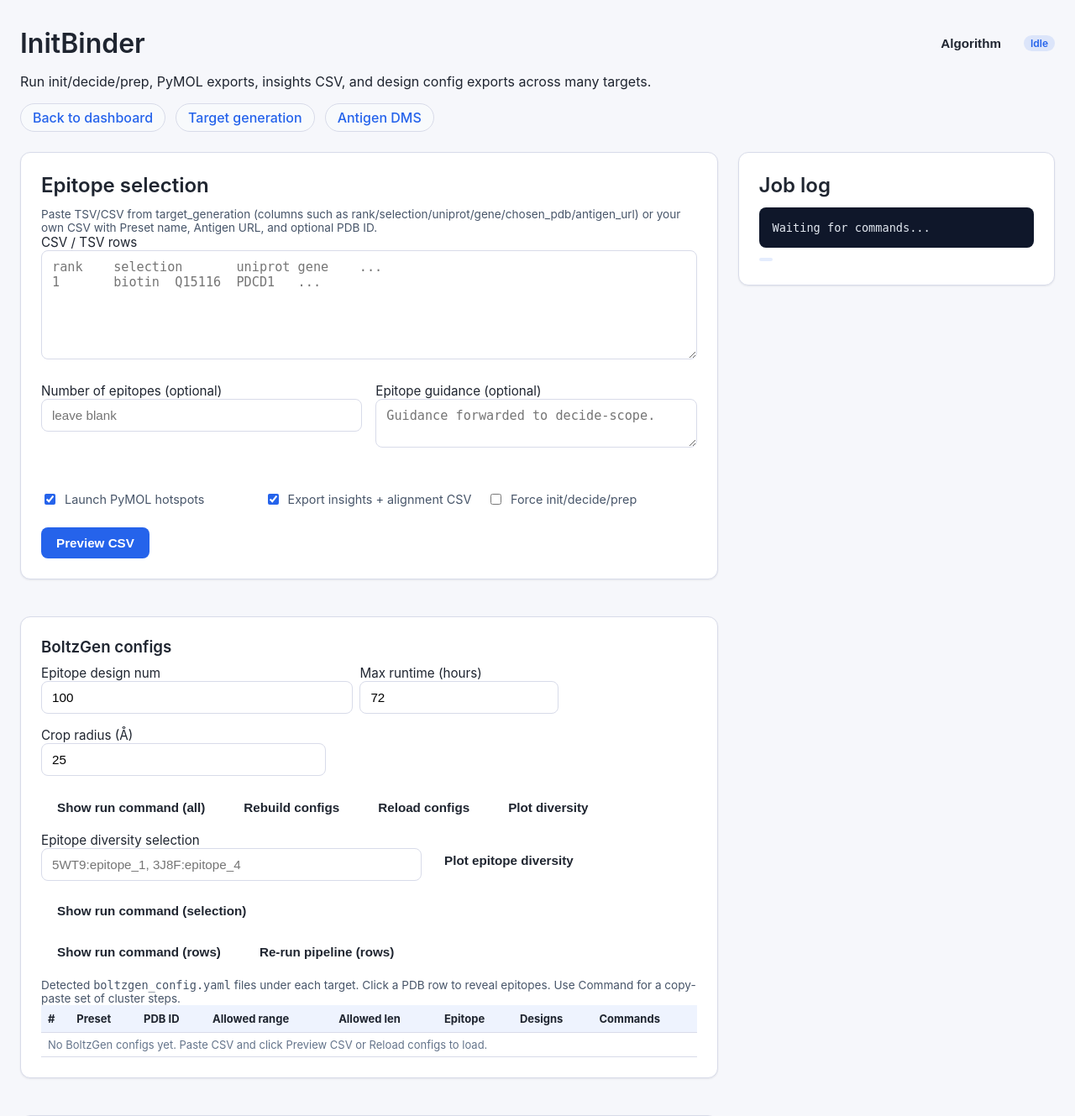
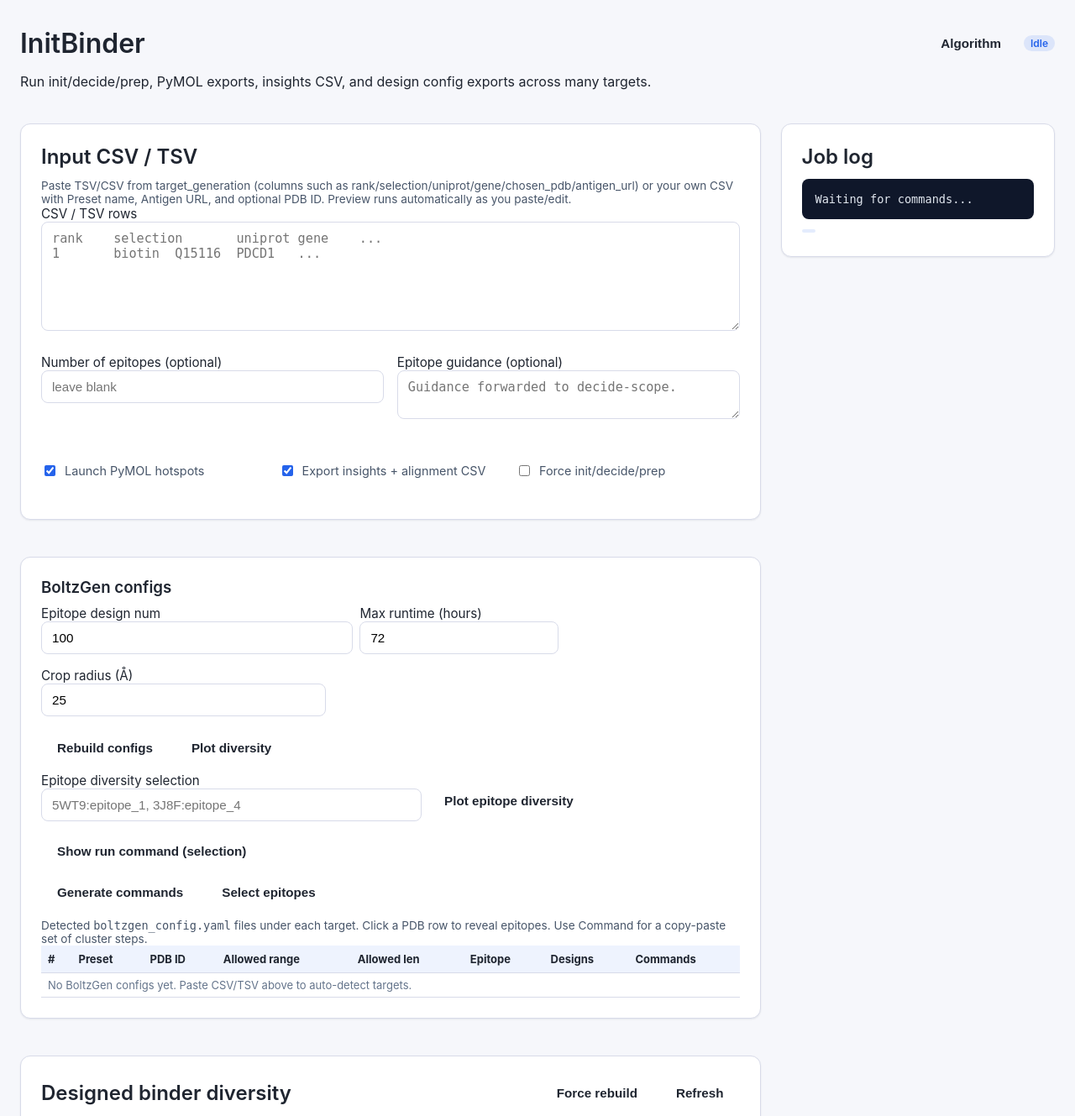
Before and after one commit to takaria0/initbinder, a Python web app: template webapp/templates/bulk.html in a window 1280 px wide. Shown: the top 1329 px of the page at 84% size. Run offline with Jinja, Linux system fonts and the light colour scheme; the template is opened without the code that fills it, so the values that code supplies are empty.

Commit message:
ui update

```diff
--- a/webapp/static/css/app.css
+++ b/webapp/static/css/app.css
@@ -82,7 +82,7 @@ body.debug-mode .debug-only {
 }
 
 main.app-shell {
-  max-width: 1600px;
+  max-width: 1920px;
   margin: 0 auto;
   padding: 32px 24px 64px;
   display: flex;
@@ -1527,7 +1527,7 @@ body.modal-open {
 
 .bulk-layout {
   display: grid;
-  grid-template-columns: minmax(0, 2.2fr) minmax(320px, 1fr);
+  grid-template-columns: minmax(0, 2.7fr) minmax(320px, 1fr);
   gap: 24px;
   align-items: start;
 }
--- a/webapp/templates/bulk.html
+++ b/webapp/templates/bulk.html
@@ -39,11 +39,6 @@
           <div>
             <h1>InitBinder</h1>
             <p>Run init/decide/prep, PyMOL exports, insights CSV, and design config exports across many targets.</p>
-            <nav class="page-nav">
-              <a href="/">Back to dashboard</a>
-              <a href="/target-generation">Target generation</a>
-              <a href="/antigen-dms">Antigen DMS</a>
-            </nav>
           </div>
           <div class="flex-row" style="gap: 8px; align-items: center;">
             <button type="button" id="bulk-algorithm-btn" class="ghost">Algorithm</button>
@@ -54,8 +49,8 @@
         <div class="bulk-layout">
           <div class="bulk-main">
             <section>
-              <h2>Epitope selection</h2>
-              <p class="help-text" style="margin-top: 0;">Paste TSV/CSV from target_generation (columns such as rank/selection/uniprot/gene/chosen_pdb/antigen_url) or your own CSV with Preset name, Antigen URL, and optional PDB ID.</p>
+              <h2>Input CSV / TSV</h2>
+              <p class="help-text" style="margin-top: 0;">Paste TSV/CSV from target_generation (columns such as rank/selection/uniprot/gene/chosen_pdb/antigen_url) or your own CSV with Preset name, Antigen URL, and optional PDB ID. Preview runs automatically as you paste/edit.</p>
               <div class="form-row">
                 <label>CSV / TSV rows
                   <textarea id="bulk-csv-input" rows="6" placeholder="rank	selection	uniprot	gene	...&#10;1	biotin	Q15116	PDCD1	..."></textarea>
@@ -74,9 +69,6 @@
                 <label class="checkbox-inline"><input type="checkbox" id="bulk-export-insights" checked> Export insights + alignment CSV</label>
                 <label class="checkbox-inline"><input type="checkbox" id="bulk-force-init"> Force init/decide/prep</label>
               </div>
-              <div class="flex-row" style="gap: 8px; margin-top: 8px;">
-                <button type="button" id="bulk-preview">Preview CSV</button>
-              </div>
             </section>
 
             <section id="bulk-preview-panel" class="table-scroll" hidden>
@@ -85,7 +77,6 @@
                   <div id="bulk-preview-summary" class="badge"></div>
                   <button type="button" id="bulk-visualize-epitopes" class="visualize-btn">Visualize epitopes</button>
                 </div>
-                <button type="button" id="bulk-preview-refresh" class="ghost">Refresh preview</button>
               </div>
               <h3 style="margin: 0 0 8px;">Detected targets</h3>
               <table id="bulk-preview-table">
@@ -102,14 +93,6 @@
                 </thead>
                 <tbody></tbody>
               </table>
-            </section>
-
-            <section id="snapshot-section" hidden>
-              <div class="table-toolbar" style="justify-content: space-between; align-items: center; margin-bottom: 6px;">
-                <h2 style="margin: 0;">Hotspot snapshots</h2>
-                <button type="button" id="snapshot-download-pdf" class="ghost" hidden>Download PDF</button>
-              </div>
-              <div id="snapshot-grid" class="catalog-viewer"></div>
             </section>
 
             <section id="epitope-plot-section" hidden>
@@ -143,9 +126,7 @@
                   </label>
                 </div>
                 <div class="flex-row" style="gap: 8px; align-items: center; flex-wrap: wrap;">
-                  <button type="button" id="boltz-show-run-all" class="ghost">Show run command (all)</button>
                   <button type="button" id="boltz-config-regenerate" class="ghost">Rebuild configs</button>
-                  <button type="button" id="boltz-config-refresh" class="ghost">Reload configs</button>
                   <button type="button" id="boltz-plot-diversity" class="ghost">Plot diversity</button>
                 </div>
                 <div class="flex-row" style="gap: 8px; align-items: center; flex-wrap: wrap;">
@@ -156,8 +137,8 @@
                   <button type="button" id="boltz-show-run-selection" class="ghost">Show run command (selection)</button>
                 </div>
                 <div class="flex-row" style="gap: 8px; align-items: center; flex-wrap: wrap;">
-                  <button type="button" id="boltz-show-run-range" class="ghost">Show run command (rows)</button>
-                  <button type="button" id="boltz-rerun-range" class="ghost">Re-run pipeline (rows)</button>
+                  <button type="button" id="boltz-show-run-range" class="ghost">Generate commands</button>
+                  <button type="button" id="boltz-rerun-range" class="ghost">Select epitopes</button>
                 </div>
               </div>
               <p class="help-text" style="margin-top: 0;">Detected <code>boltzgen_config.yaml</code> files under each target. Click a PDB row to reveal epitopes. Use Command for a copy-paste set of cluster steps.</p>
@@ -323,7 +304,7 @@
       <div class="modal-backdrop" data-close="pipeline-rerun"></div>
       <div class="modal-content">
         <div class="modal-header">
-          <h3 id="pipeline-rerun-title">Re-run pipeline</h3>
+          <h3 id="pipeline-rerun-title">Select epitopes</h3>
           <button type="button" id="pipeline-rerun-close" class="ghost">Close</button>
         </div>
         <div style="padding: 12px 0;">
@@ -348,7 +329,7 @@
         </div>
         <div class="flex-row" style="gap: 8px; justify-content: flex-end;">
           <button type="button" id="pipeline-rerun-cancel" class="ghost">Cancel</button>
-          <button type="button" id="pipeline-rerun-confirm">Run pipeline</button>
+          <button type="button" id="pipeline-rerun-confirm">Select epitopes</button>
         </div>
       </div>
     </div>
@@ -357,7 +338,7 @@
       <div class="modal-backdrop" data-close="boltz-rerun-range"></div>
       <div class="modal-content">
         <div class="modal-header">
-          <h3>Re-run pipeline · rows</h3>
+          <h3>Select epitopes · rows</h3>
           <button type="button" id="boltz-rerun-range-close" class="ghost">Close</button>
         </div>
         <div style="padding: 12px 0;">
@@ -388,7 +369,7 @@
         </div>
         <div class="flex-row" style="gap: 8px; justify-content: flex-end;">
           <button type="button" id="boltz-rerun-range-cancel" class="ghost">Cancel</button>
-          <button type="button" id="boltz-rerun-range-confirm">Run pipeline</button>
+          <button type="button" id="boltz-rerun-range-confirm">Select epitopes</button>
         </div>
       </div>
     </div>
@@ -397,7 +378,7 @@
       <div class="modal-backdrop" data-close="boltz-run-range"></div>
       <div class="modal-content">
         <div class="modal-header">
-          <h3>Show run command · rows</h3>
+          <h3>Generate commands · rows</h3>
           <button type="button" id="boltz-run-range-close" class="ghost">Close</button>
         </div>
         <div style="padding: 12px 0;">
@@ -431,7 +412,7 @@
         </div>
         <div class="flex-row" style="gap: 8px; justify-content: flex-end;">
           <button type="button" id="boltz-run-range-cancel" class="ghost">Cancel</button>
-          <button type="button" id="boltz-run-range-confirm">Show commands</button>
+          <button type="button" id="boltz-run-range-confirm">Generate commands</button>
         </div>
       </div>
     </div>
```
Also changed, not shown: webapp/static/js/bulk.js.
